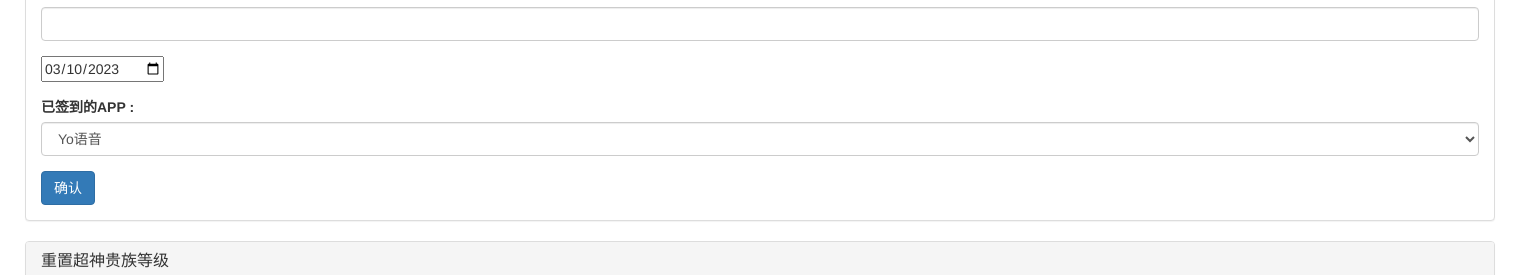
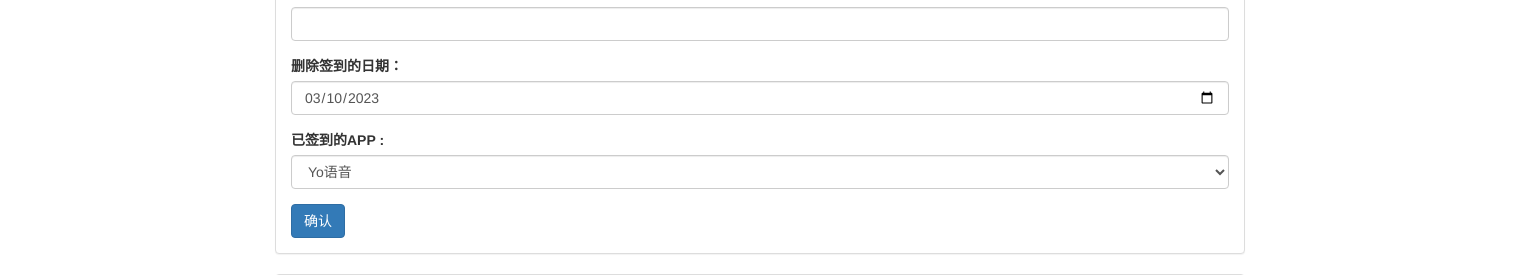
Before and after one commit to DyedWolf/TesterAccount, a Django app: template AccountManage/templates/operation_list.html in a window 1520 px wide. Shown: the part 957-1232 px from the top of the page. Run offline with Django 4.2, Linux system fonts and the light colour scheme; the template is opened without the code that fills it, so the values that code supplies are empty; some libraries are stand-ins or nearby versions.

Commit message:
优化清除签到记录的日期选择器

```diff
--- a/AccountManage/templates/operation_list.html
+++ b/AccountManage/templates/operation_list.html
@@ -6,7 +6,7 @@
 
 
 {% block content %}
-    <div class="container" style="width: 1500px">
+    <div class="container" style="width: 1000px">
         <div style="margin: 10px;">
             <label> UID：</label>
             <a id="account_uid">{{ account_data.account_uid }}</a>
@@ -131,7 +131,8 @@
                     </div>
 
                     <div class="form-group">
-                        <input type="date" name="dateSign" id="dateSign" />
+                        <label>删除签到的日期：</label>
+                        <input type="date" class="form-control" name="dateSign" id="dateSign" />
                     </div>
 
                     <div class="form-group">
```
